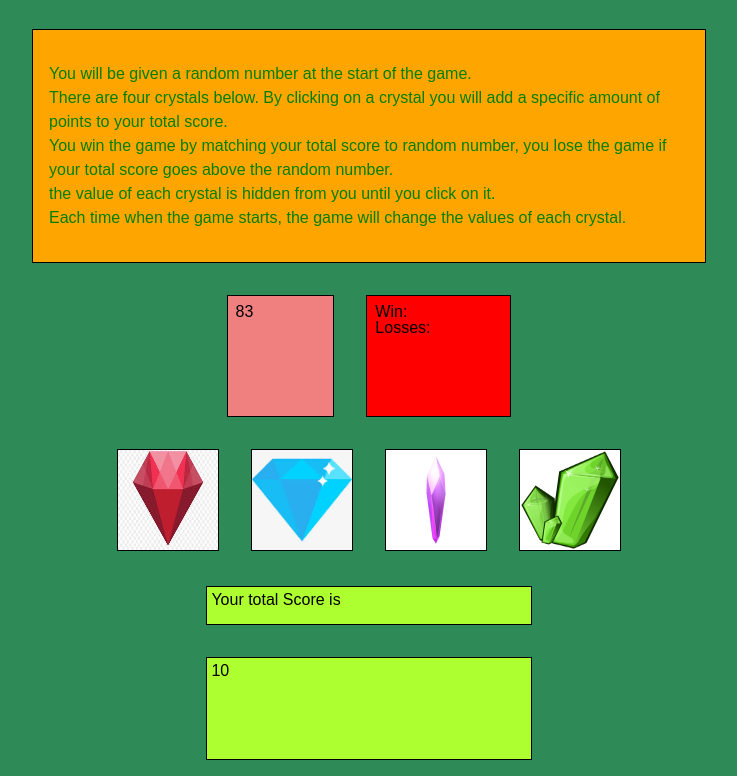
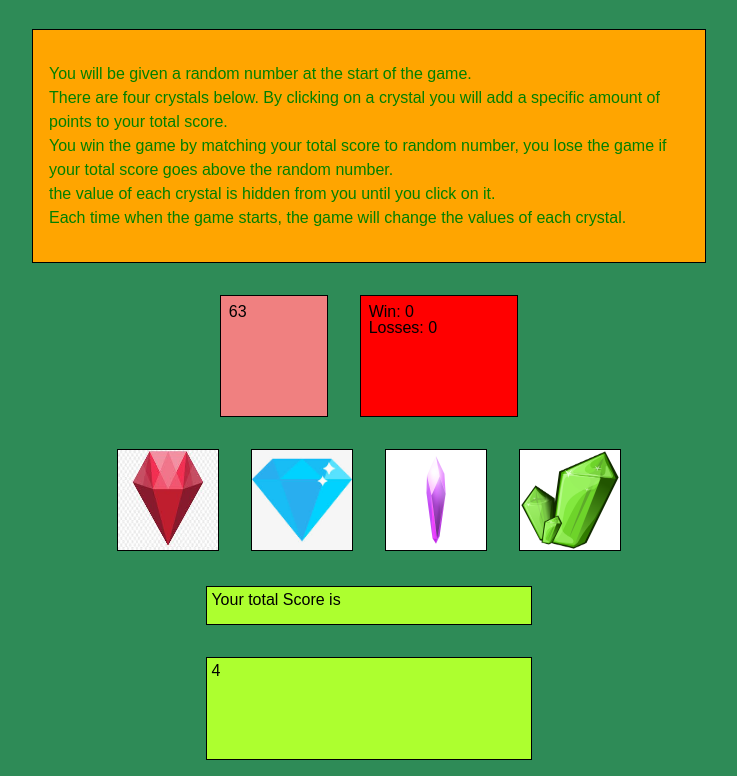
Before and after one commit to wesbragagt/Crystal-Collectors, a plain HTML site: page index.html in a window 1280 px wide. Both pictures are taken after a click on the picture 439 px from the left and 569 px from the top of the page. Shown: the part 69-845 px from the top of the page, without its empty margins (271-1008 px from the left). Drawn offline with nearby package versions, Linux system fonts and the light colour scheme.

Commit message:
adjusted the functionallity now there is a function reset which runs based on the win or lose condition

```diff
--- a/assets/javascript/game.js
+++ b/assets/javascript/game.js
@@ -1,24 +1,38 @@
 // A $( document ).ready() block.
 
 $(document).ready(function () {
-
-    var score = 0;
+    var number;
+    var score = 0
     var win = 0;
     var losses = 0;
 
-    // Function Generate Random Number where alpha is the multiplication factor
-    function generateNumber(alpha) {
-        return Math.floor(Math.random() * alpha) + 2;
-    }
-    // assign to number and display it
-    var number = generateNumber(100);
+    var crystalArray;
+
+    $('#win').text(win);
+    $('#losses').text(losses);
+
+
+    // function reset to reset the score and pick another number
+
+    function reset() {
+        score = 0;
+        $('#score').text(score);
+        $('#win').text(win);
+        $('#losses').text(losses);
+
+        number = generateNumber(120);
         console.log('computer picked ' + number);
         $('#random-number').text(number);
 
+        // Function Generate Random Number where alpha is the multiplication factor
+        function generateNumber(alpha) {
+            return Math.floor(Math.random() * alpha) + 1;
+        }
+
         // Create an array for the crystal values and a for loop that iterates through 4 random values and assigns them to crystalArray
-    var crystalArray = [];
+        crystalArray = [];
         for (var i = 0; i < 4; i++) {
-        crystalArray.push(generateNumber(10))
+            crystalArray.push(generateNumber(12))
         }
         console.log('values are ' + crystalArray);
         // Each Crystal gets assigned a value
@@ -41,19 +55,38 @@ $(document).ready(function () {
         console.log('blue is ' + blueNumber);
         console.log('purple is ' + purpleNumber);
         console.log('green is ' + greenNumber);
+        console.log('score is ' + score);
+        console.log('win is ' + win);
+        console.log('losses are ' + losses);
 
 
 
         // Function on click
         $('.crystal').on('click', function () {
+
             score += parseInt($(this).val());
+            $('#score').text(score);
 
-        // Display result score
 
-        $('#score').text(score);
-    });
+            // condition for if score equals number
+            if (number == score) {
+                alert('you win');
+                reset();
+            }
+            else if (score > number) {
+                alert('you lose');
+                reset();
+            }
+            else { return; }
 
         });
 
+    }
+    reset();
 
-// results panel displays total score
+
+
+
+
+
+});
--- a/index.html
+++ b/index.html
@@ -40,11 +40,11 @@
             </div>
             <div class="overall inline-block margin border">
                 <div>
-                    Win:
+                    Win: <span id="win">0</span>
                 </div>
 
                 <div>
-                    Losses:
+                    Losses: <span id="losses">0</span>
                 </div>
             </div>
         </aside>
```
Lines whose indentation alone changed are shown as unchanged.
